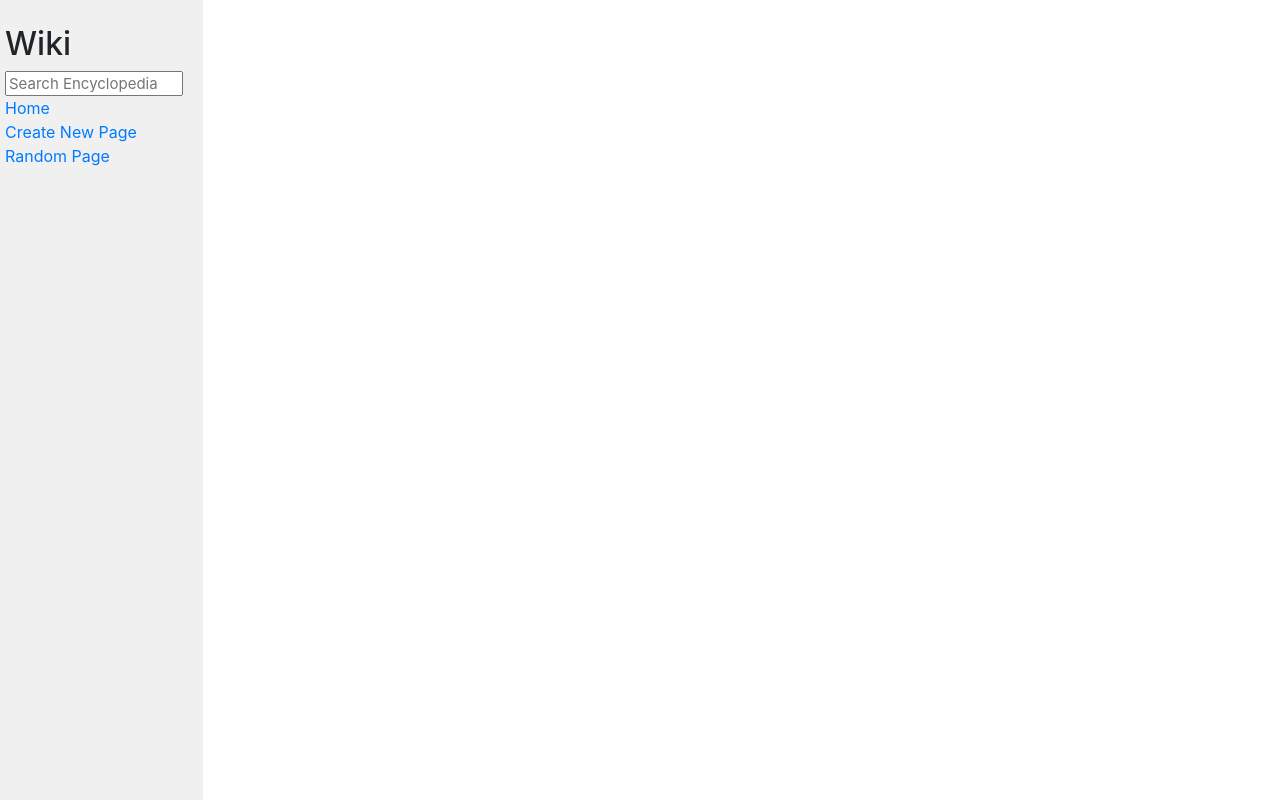
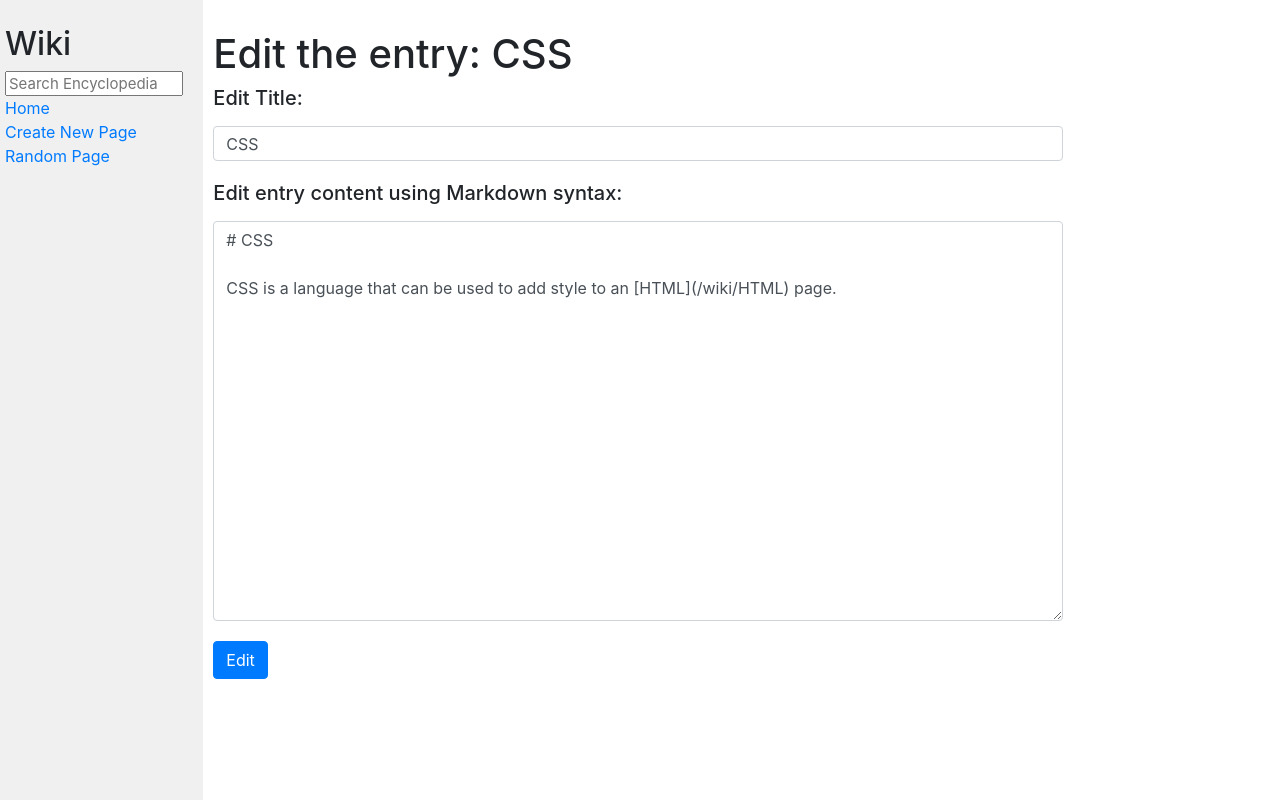
Before and after one commit to skymassage/cs50w, a Django app: page /edit/CSS in a window 1280 px wide. Run offline with Django 5.2, Linux system fonts and the light colour scheme; some libraries are stand-ins or nearby versions.

Commit message:
Update wiki

```diff
--- /dev/null
+++ b/wiki/encyclopedia/forms.py
@@ -0,0 +1,19 @@
+from django import forms
+
+class EntryForm(forms.Form):
+    # If we don't set the "label" attribute, the variable name will display as <label> and its first character also be capitalized.
+    # "required=True" means the "required" attribute of <input>.
+    # A "widget" is Django's representation of an HTML input element. The widget handles the rendering of the HTML,
+    # and the extraction of data from a GET/POST dictionary that corresponds to the widget.
+    # Widgets should not be confused with the form fields. Form fields deal with the logic of input validation
+    # and are used directly in templates. Widgets deal with rendering of HTML form input elements on the web page
+    # and extraction of raw submitted data.
+    # Whenever you specify a field on a form, Django will use a default widget that is appropriate to the type of data that is to be displayed.
+    # The default of "widget" is "TextInput" (i.e. <input>). Choose "Textarea" (i.e. <textarea>) to use multi-line text field.
+    # Use the "attrs" argument to specify the attributes of the field for CSS styling.
+    title = forms.CharField(label="", required=True,  widget=forms.TextInput(attrs={
+        "style":"height: 35px; width: 850px;", "class":"form-control", "id":"title_create"
+    }))
+    content = forms.CharField(label="", required=True, widget=forms.Textarea(attrs={
+        "style":"height: 400px; width: 850px;", "class":"form-control", "id":"content_create"
+    }))
--- a/wiki/encyclopedia/templates/encyclopedia/edit.html
+++ b/wiki/encyclopedia/templates/encyclopedia/edit.html
@@ -1,7 +1,22 @@
 {% extends "encyclopedia/layout.html" %}
 
-{% block title %}Edit {{ title }}{% endblock %}
+{% block title %}Edit Entry{% endblock %}
 
 {% block body %}
+<h1>Edit the entry: {{ edit_form.title.value }}</h1>
 
+<form action="{% url 'wiki:edit' title=edit_form.title.value %}" method="POST">
+    {% csrf_token %}
+    <div style="margin-bottom: 20px;">
+        <label for="title_create"><h5>Edit Title:</h5></label>
+        {{ edit_form.title }}
+    </div>
+
+    <div style="margin-bottom: 20px;">
+        <label for="content_create"><h5>Edit entry content using Markdown syntax:</h5></label>
+        {{ edit_form.content }}
+    </div>
+
+    <button class="btn btn-primary">Edit</button>
+</form>
 {% endblock %}
--- a/wiki/encyclopedia/templates/encyclopedia/entry.html
+++ b/wiki/encyclopedia/templates/encyclopedia/entry.html
@@ -12,8 +12,8 @@ We can use the safe filter by adding "|safe" after the variable name you're subs
 This code is executed by the victims and lets the attackers bypass access controls and impersonate users. -->
 {{ content|safe }}
 
-{% if not error %}
-       <a href="{% url 'wiki:edit' title=entry_title %}"><button>Edit</button></a>
-{% endif %}
+<a href="{% url 'wiki:edit' title=entry_title %}"><button>Edit</button></a>
+ <!-- Note that "title" is the variable in the url (whose name is 'wiki:edit'),
+      if "entry_title" contains spaces, they will be replaced by "%20". -->
 
 {% endblock %}
--- a/wiki/encyclopedia/templates/encyclopedia/search.html
+++ b/wiki/encyclopedia/templates/encyclopedia/search.html
@@ -3,9 +3,6 @@
 {% block title %}Search Results{% endblock %}
 
 {% block body %}
-{% if no_results %}
-    <h1>No results were found.</h1>
-{% else %}
     <h1>No results found for "{{ query }}".</h1>
     <h2>You may mean the results containing "{{ query }}":</h2>
     <ul>
@@ -13,5 +10,4 @@
             <li><a href="{% url 'wiki:entry' title=entry %}">{{ entry }}</a></li>
         {% endfor %}
     </ul>
-{% endif %}
 {% endblock %}
--- a/wiki/encyclopedia/urls.py
+++ b/wiki/encyclopedia/urls.py
@@ -6,7 +6,7 @@ app_name = "wiki"
 
 urlpatterns = [
     path("", views.index, name="index"),
-    path("wiki/<str:title>", views.enter, name="entry"),
+    path("wiki/<str:title>", views.enter, name="entry"), # If "<str:title>" contain spaces, they will be replaced by "%20".
     path("search", views.search, name="search"),
     path("create", views.create, name="create"),
     path("edit/<str:title>", views.edit, name="edit"),
--- a/wiki/encyclopedia/views.py
+++ b/wiki/encyclopedia/views.py
@@ -4,6 +4,7 @@ from django.shortcuts import render, redirect
 from django.urls import reverse
 import random
 from . import util
+from .forms import EntryForm  # Separate the forms into another .py file. Import module from the file of the same directory by ".<file_name>".
 
 
 def index(request):
@@ -13,19 +14,19 @@ def index(request):
 
 
 def enter(request, title):
+    # Because "title" is from urls, if "title" contain spaces, they will be replaced "%20".
+    # But when "title" is passed to the view functiotn, "%20" will be converted back into spaces.
     title = title.strip() # Remove the leading and trailing spaces of "title".
     content = util.get_entry(title)
     if content is None:
-        return render(request, "encyclopedia/entry.html", {
-            "error": True,
-            "entry_title": "404 Error",
-            "content": f"<h1>404 Error: Entry for \"{title}\" not found</h1>"
+        return render(request, "encyclopedia/error.html", {
+            "error_title": "No Entry Found",
+            "error_message": f"404 Error: Entry for \"{title}\" not found"
         })
     else:
         return render(request, "encyclopedia/entry.html", {
-            "error": False,
-            "entry_title": title,  # URLs cannot contain spaces. URL encoding normally replaces a space with a plus (+) sign or with "%20".
-                                   # So here the space in "" of the url will be replaced by "%20".
+            "entry_title": title, # URLs cannot contain spaces. URL encoding normally replaces a space with a plus (+) sign or with "%20".
+                                  # Here spaces in "title" of the url will be replaced by "%20" when rendering the template.
             "content": markdown(content, safe_mode=True) # "safe_mode=True" means to ensure that the converted HTML is safe.
         })
 
@@ -33,20 +34,19 @@ def enter(request, title):
 def search(request):
     query = request.GET.get('q').strip()
     if query in util.list_entries():
-        return redirect("wiki:entry", title=query)  # here the space in "query" of the url will be replaced by "+".
+        return redirect("wiki:entry", title=query)  # Here the space in "query" of the url will be replaced by "+".
 
     results = util.search_entry(query)
     if not results:      # Check if "results" is empty.
-        return render(request, "encyclopedia/search.html", {
-            "no_results": True
+        return render(request, "encyclopedia/error.html", {
+            "error_title": "No Results",
+            "error_message": "No results were found. You can create a new entry for it."
         })
     else:
         return render(request, "encyclopedia/search.html", {
-            "no_results": False,
             "query": query,
             "entries": results
         })
-
 
 def random_page(request): # Don't use "random" for the function name, because we are using the "random" package.
     # "HttpResponseRedirect" only supports hard-coded urls, that's why we need "reverse".
@@ -60,9 +60,50 @@ def random_page(request): # Don't use "random" for the function name, because we
     # Pass a hardcoded url to "redirect":
     # return redirect(reverse("wiki:entry", args=[random.choice(util.list_entries())]))
 
-def edit(request, title):
-    return render(request, "encyclopedia/edit.html")
 
 def create(request):
+    if request.method == "POST":
+        create_form = EntryForm(request.POST)
+        if create_form.is_valid():
+            title = create_form.cleaned_data.get("title").strip()
+            content = create_form.cleaned_data.get("content").strip()
+            if title in util.list_entries():
+                return render(request, "encyclopedia/error.html", {
+                    "error_title": "Entry Creation Failed",
+                    "error_message": "Entry already exists. Entry titles cannot be repeated."
+                })
 
-    return render(request, "encyclopedia/create.html")
+            util.save_entry(title, content)
+            return redirect("wiki:entry", title=title)
+
+        else:
+            return render(request,  "encyclopedia/create.html", {
+                "create_form": create_form
+            })
+
+    # print(EntryForm())  # You can print "EntryForm()" to see exactly what it is.
+
+    return render(request, "encyclopedia/create.html", {
+        "create_form": EntryForm()
+    })
+
+
+def edit(request, title):
+    if request.method == "POST":
+        edit_form = EntryForm(request.POST)
+        if edit_form.is_valid():
+            title = edit_form.cleaned_data.get("title").strip()
+            content = edit_form.cleaned_data.get("content").strip()
+            util.save_entry(title, content)
+            return redirect("wiki:entry", title=title)
+        else:
+            return render(request, "encyclopedia/edit.html", {
+                "edit_form": edit_form
+            })
+
+    # Set initial values for the required fields by giving an initial data dictionary to "EntryForm".
+    # Note that it should be a dictionary that maps the names of fields to their respective initial values.
+    edit_form = EntryForm({"title": title, "content": util.get_entry(title)})
+    return render(request, "encyclopedia/edit.html", {
+        "edit_form": edit_form
+    })
```
Also changed, not shown: wiki/encyclopedia/templates/encyclopedia/create.html (+16 -1 lines), wiki/encyclopedia/templates/encyclopedia/error.html (added, +7 -0 lines), wiki/entries/Kobe Byrant.md (added, +2 -0 lines), wiki/entries/Leborn James.md (added, +3 -0 lines), wiki/entries/ken lin.md (+2 -2 lines), wiki/encyclopedia/p.py (deleted), wiki/encyclopedia/static/encyclopedia/styles.css (line endings or trailing spaces).
